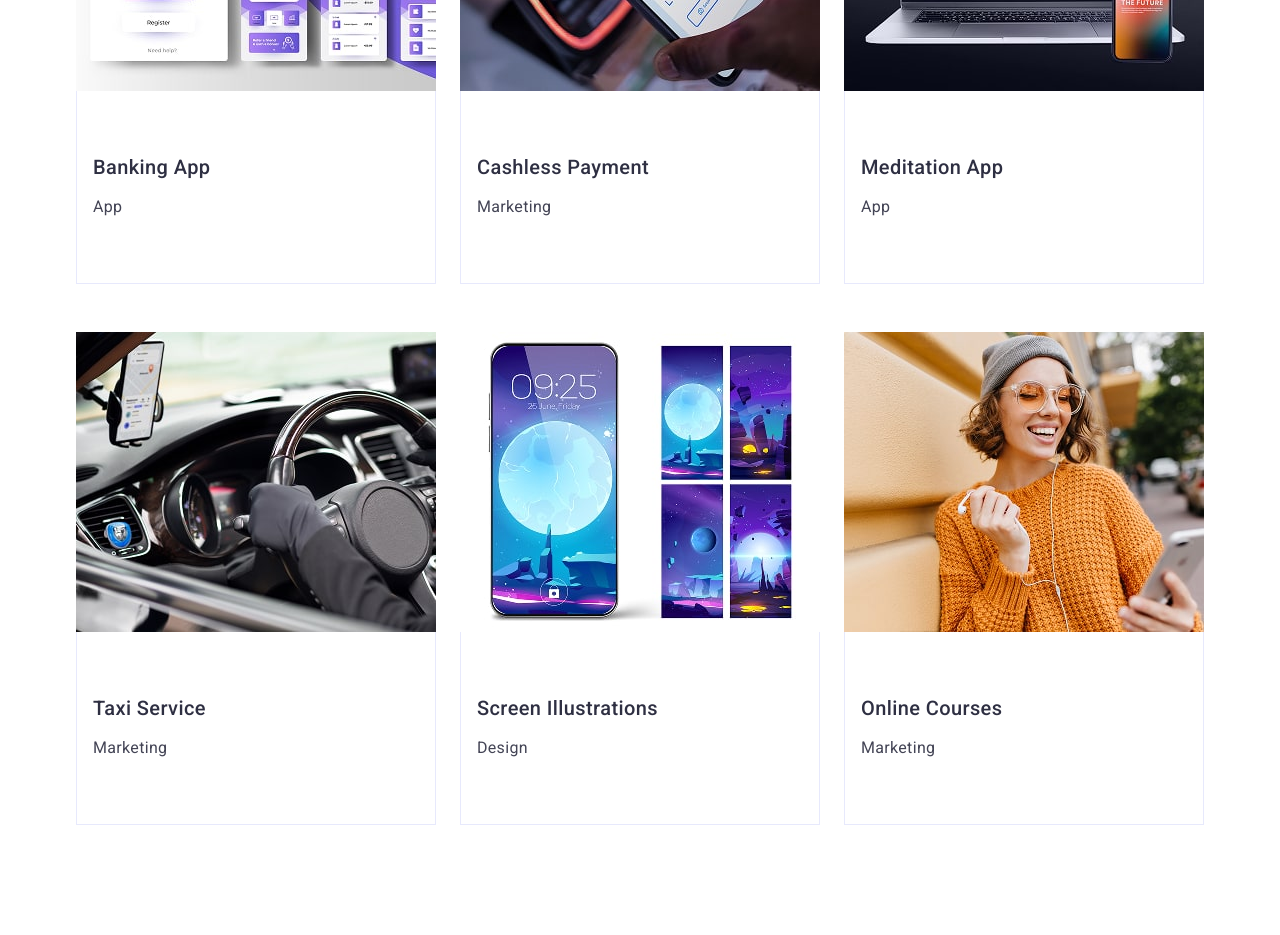
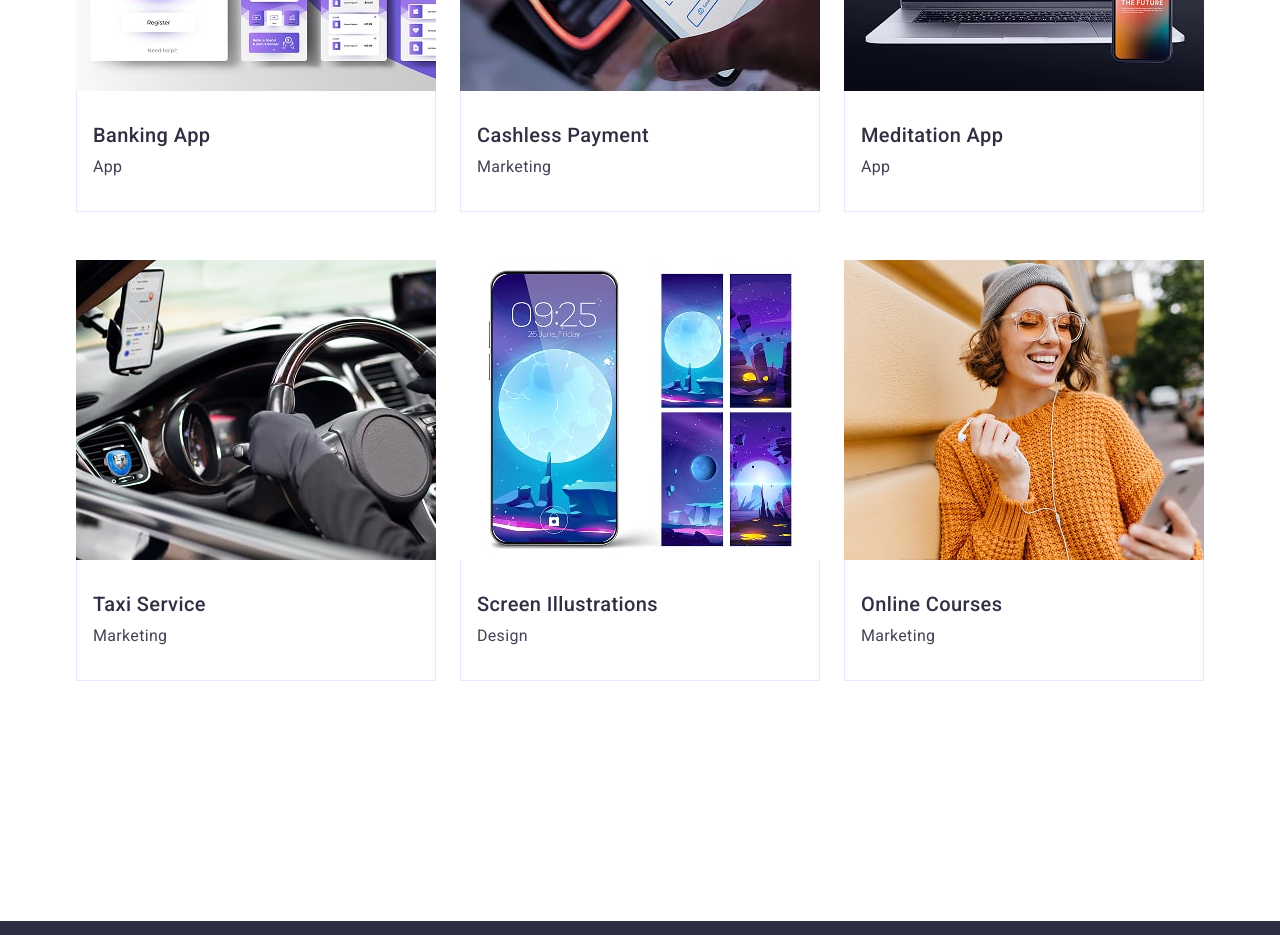
Before and after one commit to Dmytro-b457/goit-markup-hw-04, a plain HTML site: page index.html in a window 1280 px wide. Shown: the part 2380-3315 px from the top of the page. Drawn offline with nearby package versions, Linux system fonts and the light colour scheme.

Commit message:
last update

```diff
--- a/css/styles.css
+++ b/css/styles.css
@@ -154,7 +154,7 @@ img {
   max-width: 1440px;
   margin: 0 auto;
   background-image: linear-gradient(to bottom, rgba(46, 47, 66, 0.7), rgba(46, 47, 66, 0.7)),
-    url(/images/people-office.jpg);
+    url(../images/people-office.jpg);
   background-repeat: no-repeat;
   background-position: 50% 50%;
   padding: 188px 0;
@@ -432,7 +432,6 @@ img {
   line-height: 120%;
   letter-spacing: 0.02em;
   color: #2e2f42;
-  padding-top: 32px;
   margin-bottom: 8px;
 }
 
@@ -442,8 +441,6 @@ img {
   line-height: 150%;
   letter-spacing: 0.02em;
   color: #434455;
-  padding-top: 8px;
-  padding-bottom: 32px;
 }
 /* end-section-portfolio */
 
```
